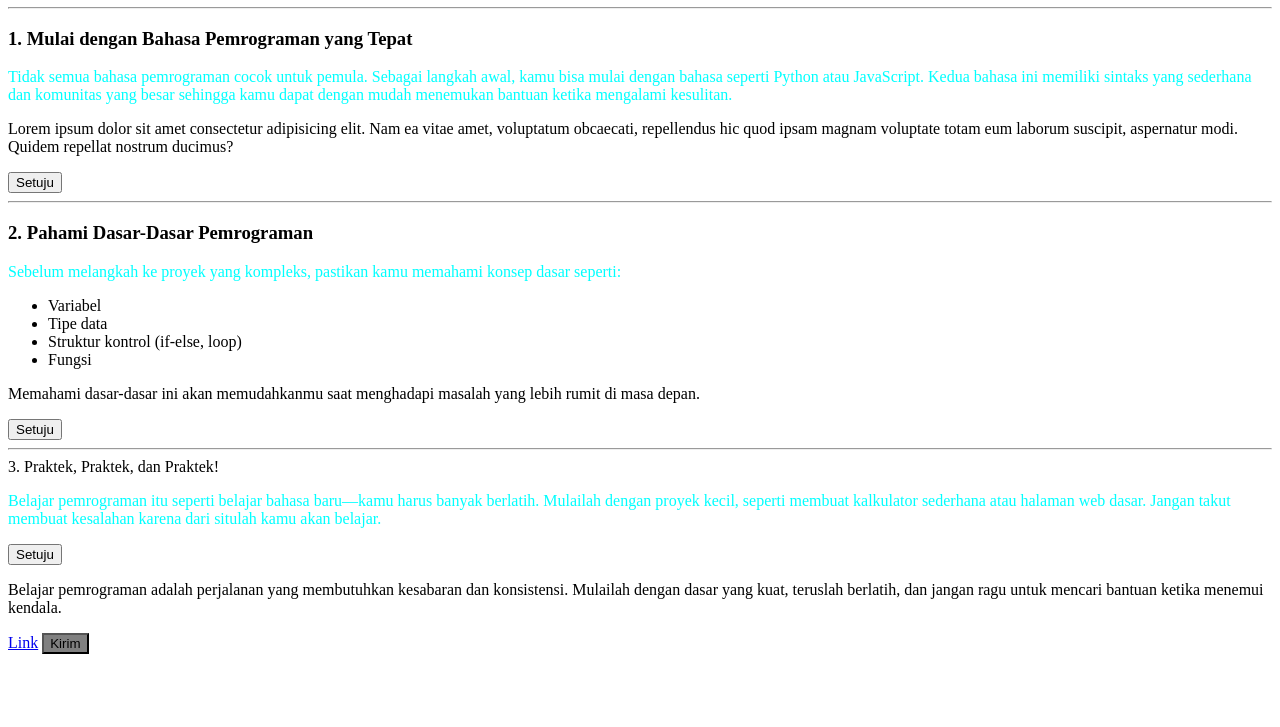
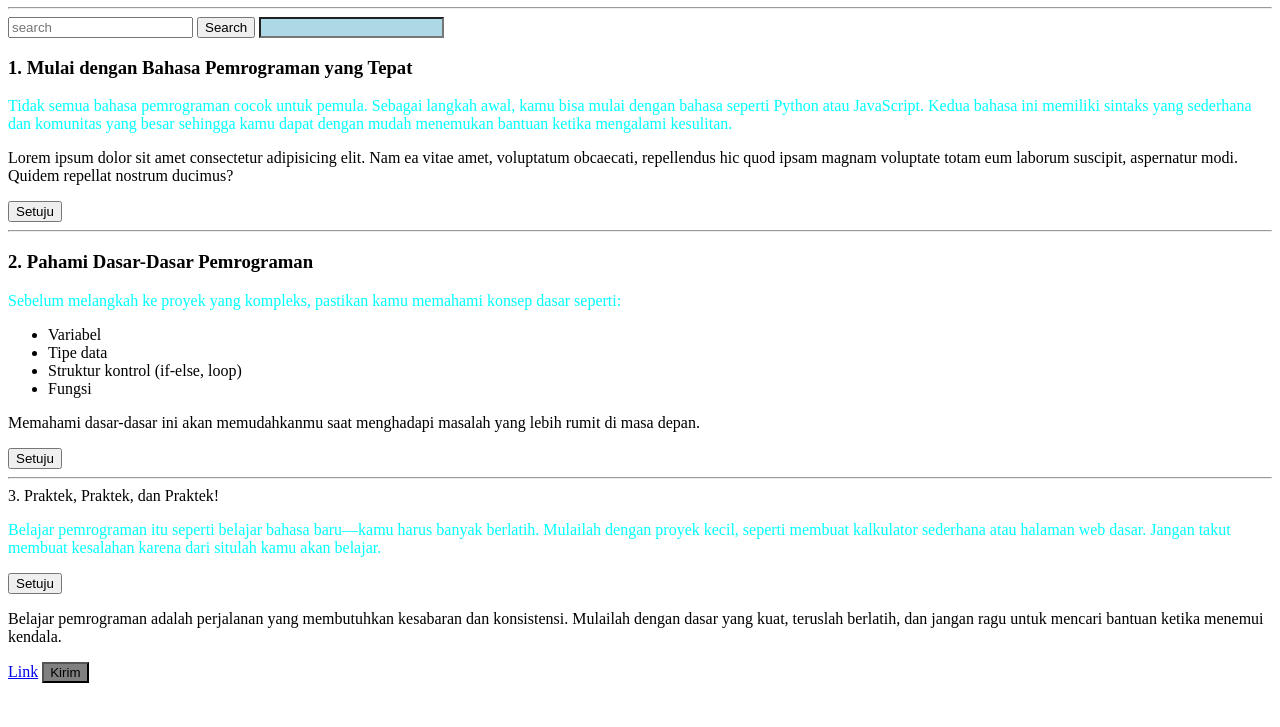
Before and after one commit to NaufalMusyaafa/CSS-Dasar, a plain HTML site: page blog.html in a window 1280 px wide. Shown: the part 73-800 px from the top of the page. Drawn offline with Linux system fonts and the light colour scheme.

Commit message:
mengenal attribute selector

```diff
--- a/blog.html
+++ b/blog.html
@@ -14,12 +14,18 @@
         a + button {
             background-color: grey;
         }
+        /* contoh dari attribute selector */
+        input[type="password"] {
+            background-color: lightblue;
+          color: lightcoral;
+        }
     </style>
   </head>
   <body>
     <h1>Tips Efektif Belajar Pemrograman untuk Pemula</h1>
     <hr />
-
+    <input type="text" placeholder="search" value=""/> <button>Search</button>
+    <input type="password" name="" id="">
     <section class="tips">
       <h3>1. Mulai dengan Bahasa Pemrograman yang Tepat</h3>
       <p>
```
